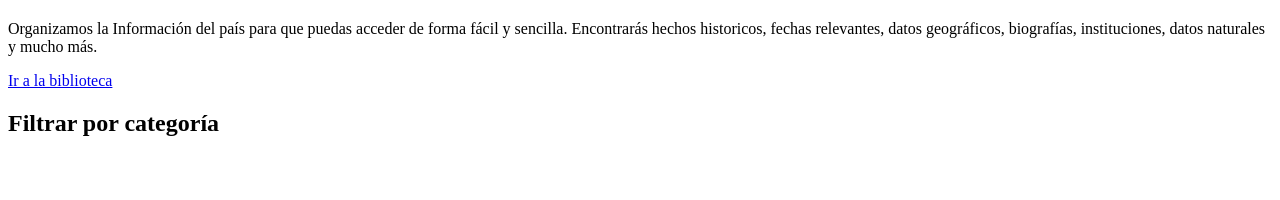
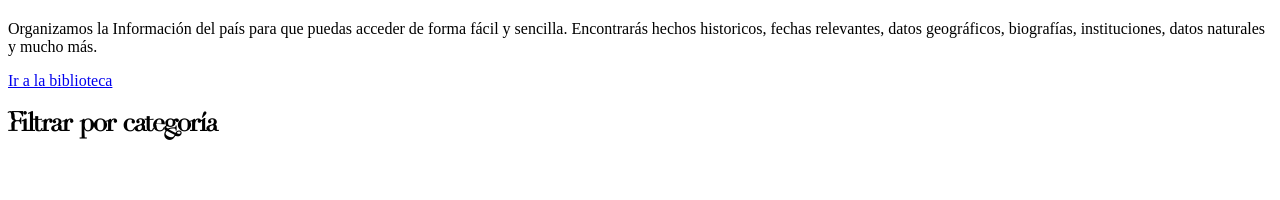
Before and after one commit to IgnacioRodrigues/datargentina, a Next.js app: page / in a window 1280 px wide. Shown: the part 1333-1533 px from the top of the page. Built offline with nearby package versions, Linux system fonts and the light colour scheme.

Commit message:
Fix: Font evangelina

```diff
--- a/pages/components/Features.js
+++ b/pages/components/Features.js
@@ -4,7 +4,7 @@ export default function Features() {
   return (
     <div className="w-full">
       <div className="py-10 text-center">
-        <h2 className="font-analogue text-3xl sm:text-4xl lg:text-5xl leading-none font-extrabold tracking-tight text-gray-900">Filtrar por categoría</h2>
+        <h2 className="font-evangelina text-3xl sm:text-4xl lg:text-5xl leading-none font-extrabold tracking-tight text-gray-900">Filtrar por categoría</h2>
       </div>
       <div className="relative max-w-screen-lg xl:max-w-screen-xl mx-auto w-full">
         <div className="grid grid-cols-1 md:grid-cols-3 gap-6 xl:gap-8 px-4 pb-10">
```
